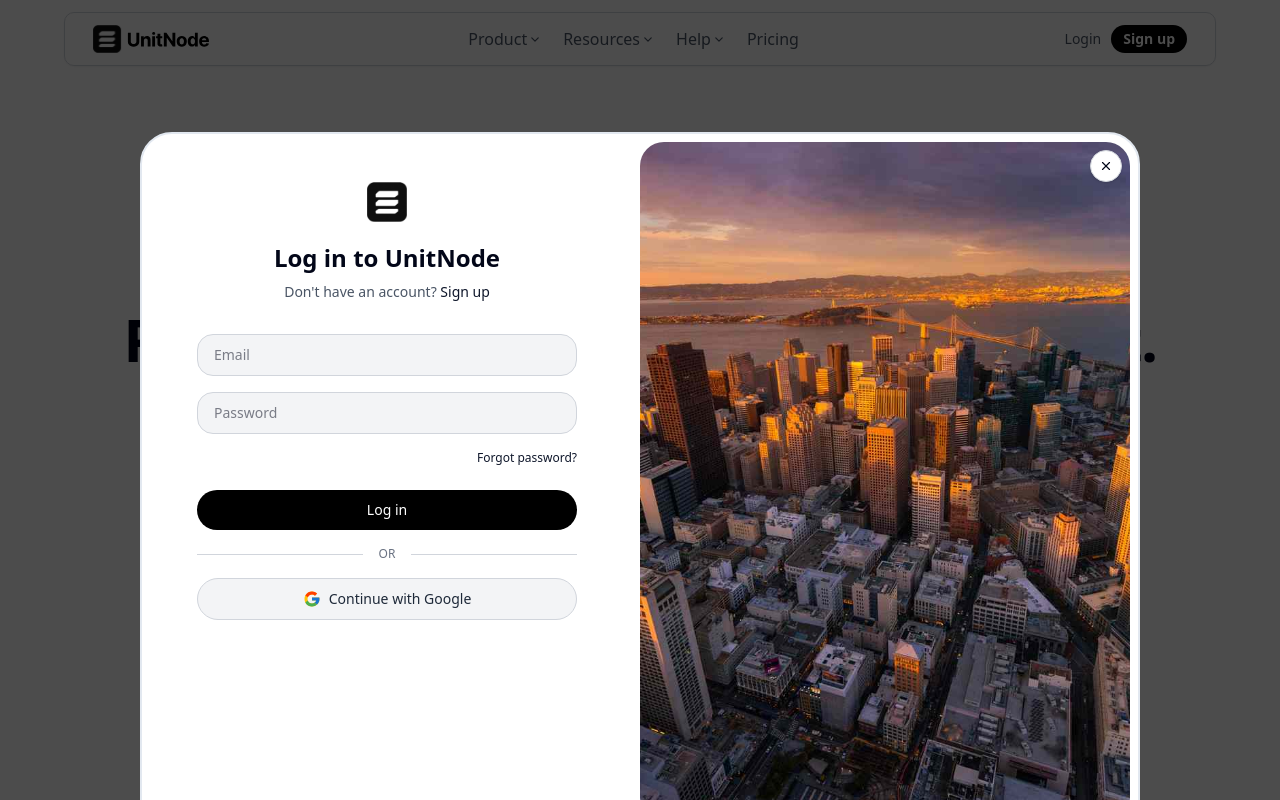
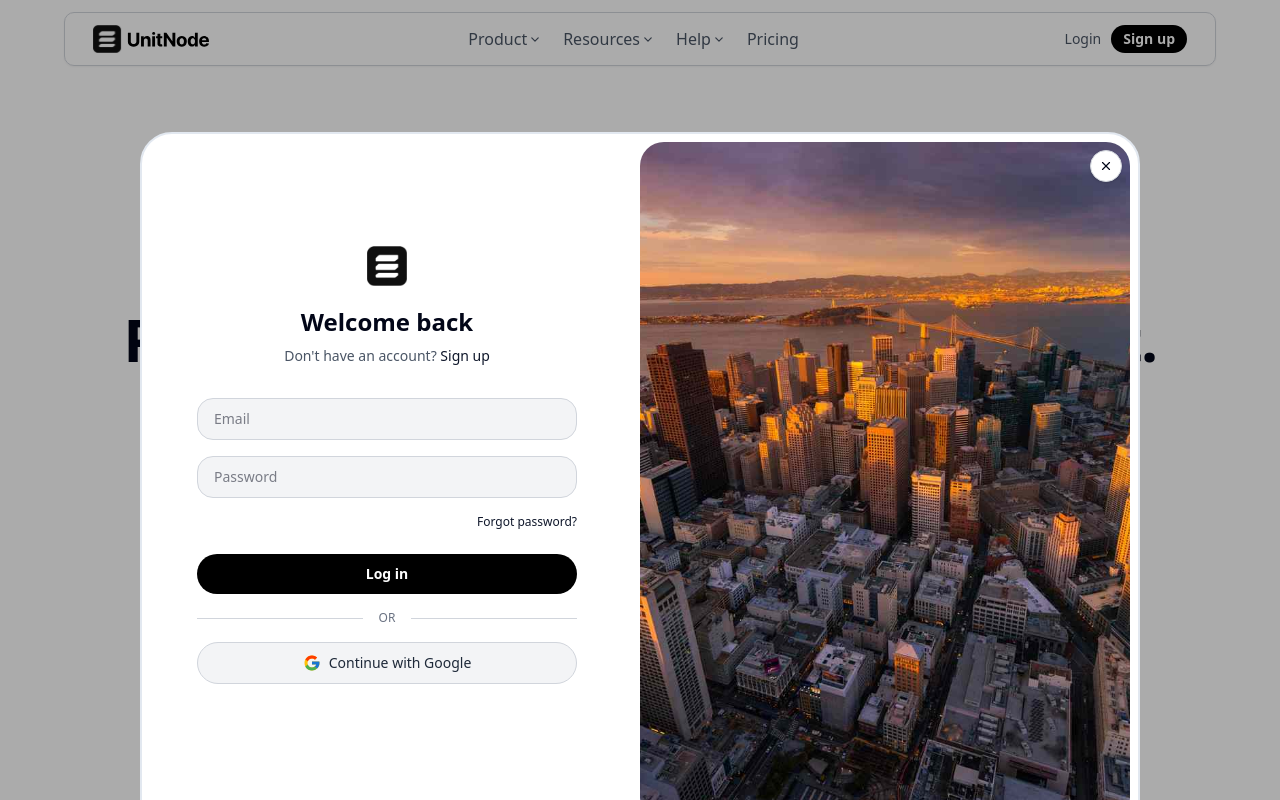
Before and after one commit to acstartup/unitnode.com, a Next.js app: page / in a window 1280 px wide. Both pictures are taken after a click on the button "Login". Built offline with nearby package versions, Linux system fonts and the light colour scheme.

Commit message:
(login ui): bold and positional change

```diff
--- a/src/components/login-modal.tsx
+++ b/src/components/login-modal.tsx
@@ -30,7 +30,7 @@
   if (!isOpen) return null;
 
   return (
-    <div className="fixed inset-0 z-[100] flex items-start justify-center pt-33 bg-black/70" onClick={handleBackdropClick}>
+    <div className="fixed inset-0 z-[100] flex items-start justify-center pt-33 bg-black/33" onClick={handleBackdropClick}>
       {/* Grey rectangle with rounded corners */}
       <div className="relative w-[1000px] h-[700px] border-2 border-grey-700 rounded-4xl bg-white flex animate-in fade-in duration-300">
         {/* Close button */}
@@ -45,7 +45,7 @@
         </button>
 
         {/* Left side - logo and text */}
-        <div className="flex-1 flex flex-col items-center pt-12">
+        <div className="flex-1 flex flex-col items-center pt-28">
           {/* UnitNode icon */}
           <div className="mb-5">
             <Image
@@ -57,7 +57,7 @@
           </div>
 
           {/* Login text */}
-          <h1 className="text-2xl font-bold mb-2">Log in to UnitNode</h1>
+          <h1 className="text-2xl font-bold mb-2">Welcome back</h1>
 
           {/* Sign up link */}
           <p className="text-sm text-gray-600 mb-8 font-medium">
@@ -114,7 +114,7 @@
 
             {/* Login button */}
             <button className="w-full mx-auto block py-2.5 bg-black text-white rounded-full font-medium hover:bg-black/90 transition-colors text-sm">
-              <span className="font-medium">Log in</span>
+              <span className="font-bold">Log in</span>
             </button>
 
             {/* OR divider */}
--- a/src/components/signup-modal.tsx
+++ b/src/components/signup-modal.tsx
@@ -265,7 +265,7 @@
 
             {/* Continue button */}
             <button className="w-full mx-auto block py-2.5 bg-black text-white rounded-full font-medium hover:bg-black/90 transition-colors text-sm">
-              <span className="font-medium">Continue</span>
+              <span className="font-bold">Continue</span>
             </button>
 
             {/* Terms of service */}
```
